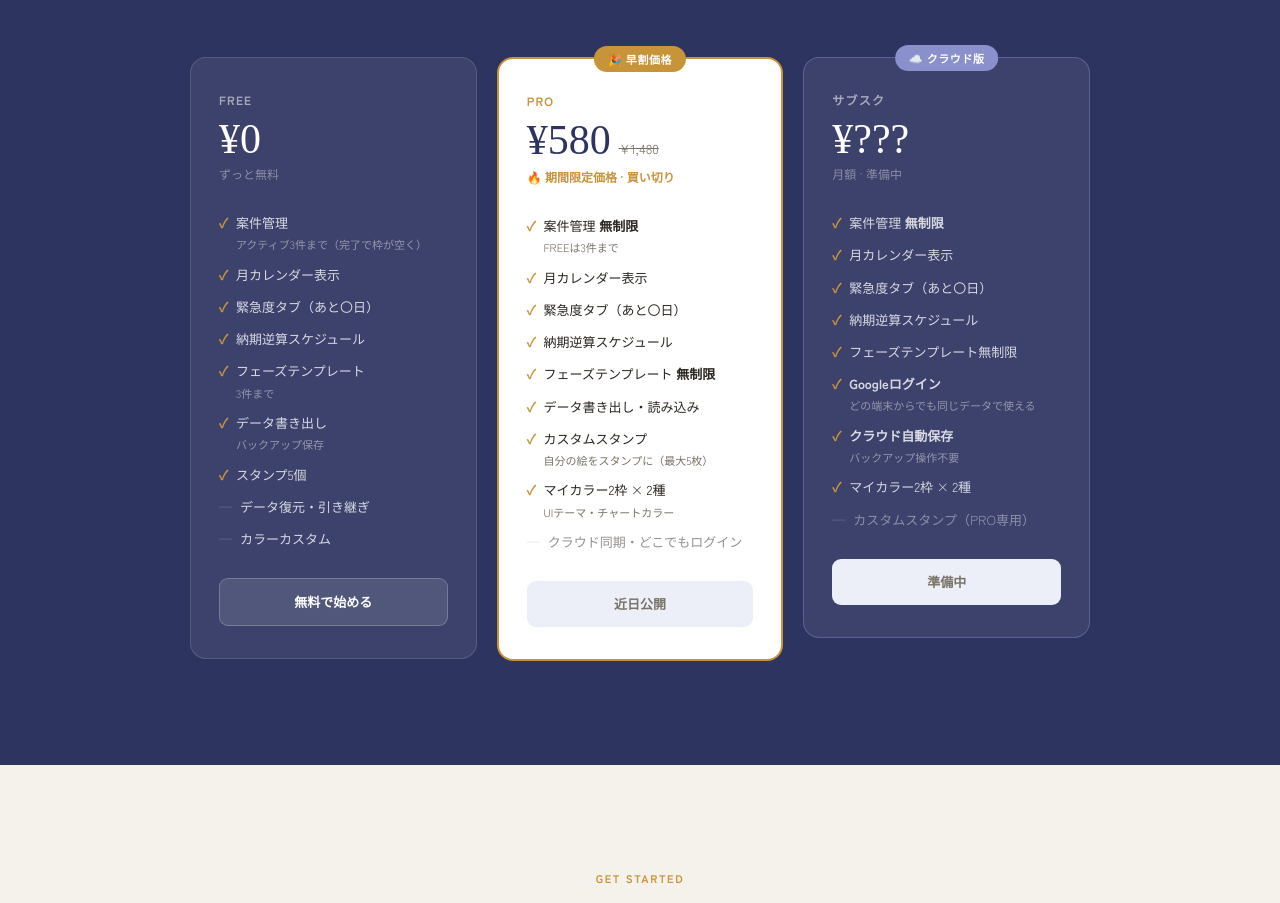
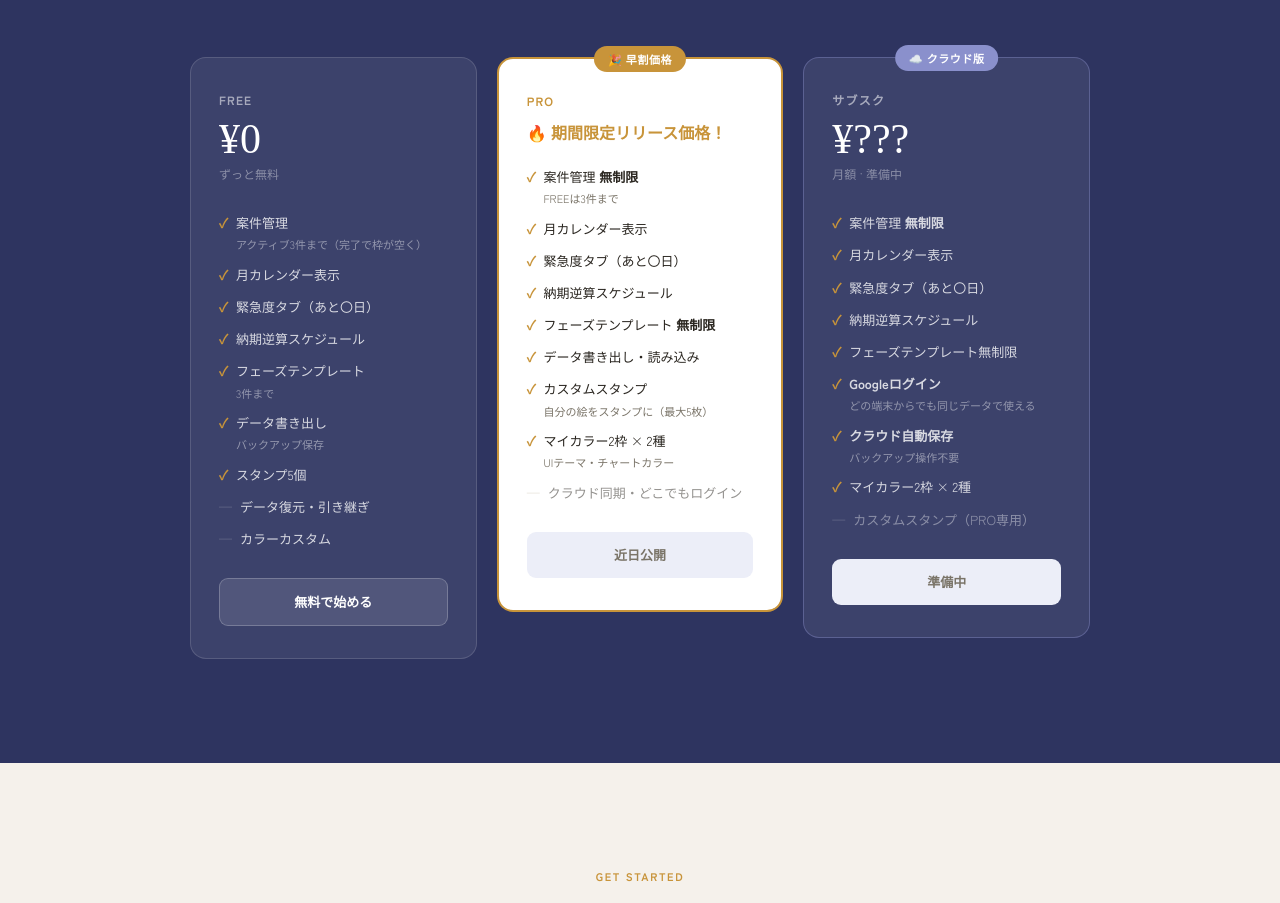
Before and after one commit to mimilyappdev/shimesuke, a plain HTML site: page index.html in a window 1280 px wide. Shown: the part 3711-4614 px from the top of the page. Drawn offline with Linux system fonts and the light colour scheme; a web font is replaced by a local one.

Commit message:
LP: 580円の価格表示を削除、期間限定リリース価格！に変更
Co-Authored-By: Claude Sonnet 4.6 <noreply@anthropic.com>

```diff
--- a/index.html
+++ b/index.html
@@ -659,11 +659,7 @@ footer { border-top: 1px solid var(--border); padding: 32px 48px; display: flex;
       <div class="plan pro">
         <div class="plan-badge">🎉 早割価格</div>
         <p class="plan-name">PRO</p>
-        <div style="display:flex;align-items:baseline;gap:8px;margin-bottom:2px;">
-          <p class="plan-price">¥580</p>
-          <span style="font-size:13px;color:var(--muted);text-decoration:line-through;">¥1,480</span>
-        </div>
-        <p class="plan-note" style="color:var(--gold);font-weight:700;">🔥 期間限定価格 · 買い切り</p>
+        <p class="plan-note" style="color:var(--gold);font-weight:700;font-size:16px;margin-bottom:4px;">🔥 期間限定リリース価格！</p>
         <ul class="plan-items" style="margin-top:20px;">
           <li class="pi"><span class="ck">✓</span><span>案件管理 <strong>無制限</strong><small>FREEは3件まで</small></span></li>
           <li class="pi"><span class="ck">✓</span>月カレンダー表示</li>
```
